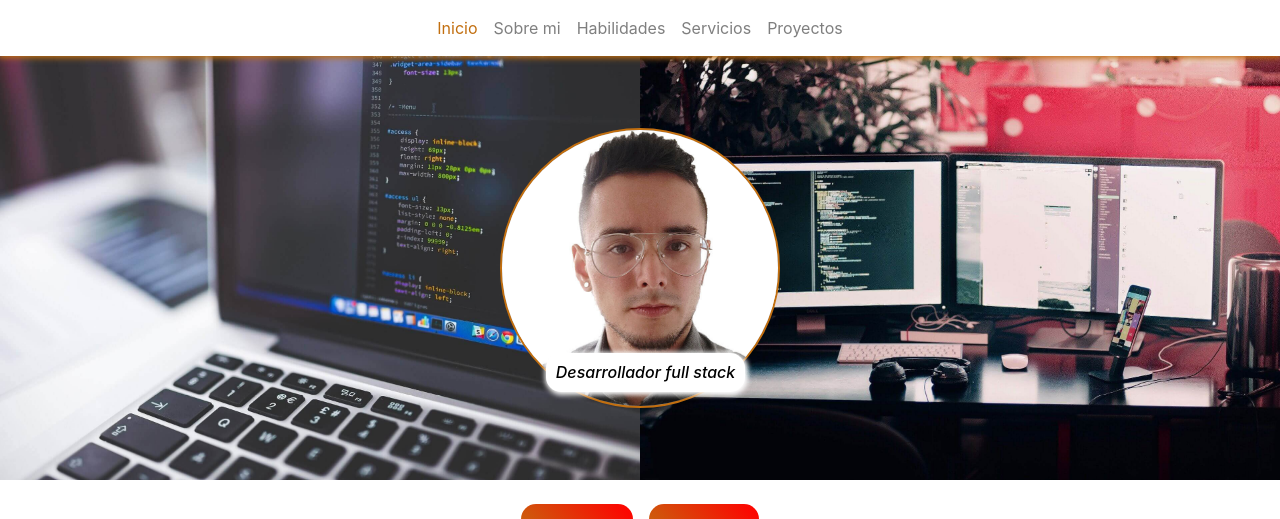
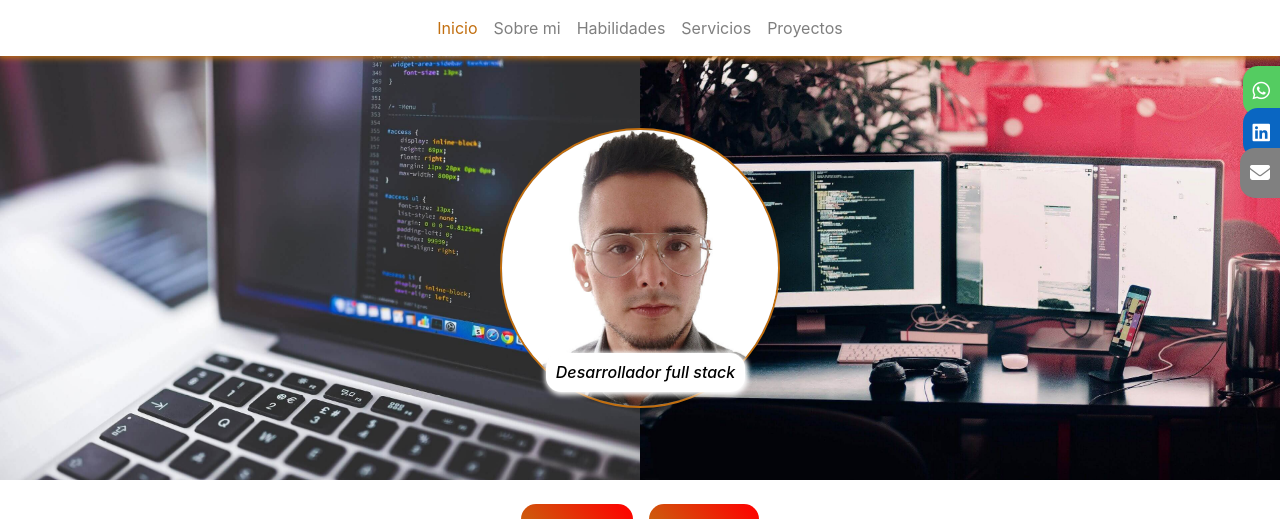
Before and after one commit to ktlaboral/Curriculum, a PHP site: page / in a window 1280 px wide. Shown: the top 519 px of the page. Run offline with PHP 8.4, Linux system fonts and the light colour scheme; some libraries are stand-ins or nearby versions.

Commit message:
Página terminada

```diff
--- a/css/estilos.css
+++ b/css/estilos.css
@@ -290,6 +290,41 @@ footer a:hover {
     color: white;
 }
 
+.nav_icon {
+    font-size: 20px;
+    position: fixed;
+    right: 0;
+    z-index: 900;
+    padding: 10px;
+    border-top-left-radius: 15px;
+    border-bottom-left-radius: 15px;
+    transition: all 250ms;
+}
+
+.nav_icon:hover {
+    text-decoration: none;
+    transform: scale(1.05);
+    padding-right: 20px;
+    border: 1px solid gray;
+}
+
+#nav_whatsapp {
+    color: white;
+    background: #54cc61;
+    top: 66px;
+}
+
+#nav_linkedin {
+    color: white;
+    background: #0a66c2;
+    top: 108px;
+}
+
+#nav_mail {
+    color: white;
+    background: gray;
+    top: 148px;
+}
 
 
 @media(max-width: 1024px) {
@@ -298,4 +333,15 @@ footer a:hover {
         bottom: 50px;
     }
 
+    .nav_icon {
+        font-size: 18px;
+        position: fixed;
+        right: 0;
+        z-index: 900;
+        padding: 8px;
+        border-top-left-radius: 15px;
+        border-bottom-left-radius: 15px;
+        transition: all 250ms;
+    }
+
 }
--- a/index.html
+++ b/index.html
@@ -58,6 +58,19 @@
   </nav>
   <!--  -->
 
+  <!-- Icono whatsapp -->
+  <a id="nav_whatsapp" target="_blank" href="https://api.whatsapp.com/send?phone=+573122046048" class="nav_icon text-center"> <i class="fab fa-whatsapp"></i> </a>
+  <!--  -->
+
+  <!-- Icono  -->
+  <a id="nav_linkedin" target="_blank" href="https://www.linkedin.com/in/andr%C3%A9s-mauricio-uribe-duque-31412115a/" class="nav_icon text-center"> <i class="fab fa-linkedin"></i> </a>
+  <!--  -->
+
+  <!-- Icono linkedin -->
+  <a id="nav_mail" target="_blank" href="mailto:ktlaboral@hotmail.com" class="nav_icon text-center"> <i class="fas fa-envelope"></i> </a>
+  <!--  -->
+
+
   <!-- Vista Principal -->
   <section id="vista_principal" class="d-flex flex-wrap">
 
@@ -115,9 +128,12 @@
 
       <p class="mt-5 text-justify"> Mi nombre es Andrés, actualmente tengo 21 años, soy desarrollador Web desde hace 2 años y desde hace medio año empecé como free lancer (Desarrollador independiente). </p>
       <p class="text-justify "> Algo que siempre me ha caracterizado es el ser autodidacta, gracias a ello he podido aprender mucho en lo que me apasiona, la informática. Mi objetivo es brindar un servicio aplicando siempre buenas practicas, empeño y por sobre todo entusiasmo por lo que hago, a cada trabajo le empleo un 110% para realizar un trabajo excelente. </p>
+
       <div class="ml-3 col-6 col-lg-4 col-xl-4 m-auto padre_boton position-relative">
         <a target="_blank" download="hoja_de_vida.pdf" href="#" class="text-center boton position-relative w-100 h-100">Descargar CV</a>
       </div>
+
+
 
 
     </div>
@@ -264,8 +280,8 @@
 
       <div class="caja_iconos col-12 col-lg-3 col-xl-3 d-flex flex-column align-items-center justify-content-lg-start justify-content-xl-start justify-content-center">
         <img class="my-2 i_servicios" src="img/pc.png" alt="">
-        <h6 class="font-italic text-center"> Montar PC para trabajo u oficina </h6>
-        <p class="text-center"> Tanto si buscas un computador para edición, trabajo o simplemente para jugar, puedo ayudarte a buscar los componentes perfectos para ti y entregarte tu computador listo para trabajar. </p>
+        <h6 class="font-italic text-center"> Montar PC para trabajo o juegos </h6>
+        <p class="text-center"> Tanto si buscas un equipo para edición, trabajo o simplemente para jugar, puedo ayudarte a buscar los componentes perfectos para ti y entregarte tu computador listo para trabajar. </p>
       </div>
 
     </div>
@@ -343,7 +359,7 @@
 
 <footer class="mt-5 d-flex align-items-center justify-content-center">
 
-  <p class="text-center"> Diseñado y Desarrollado por <a href="tel:+57 3114451314">Andrés Duque</a> ©Copyright 2020. Todos los derechos reservados. </p>
+  <p class="text-center"> Diseñado y Desarrollado por <a href="tel:+573122046048">Andrés Duque</a> ©Copyright 2020. Todos los derechos reservados. </p>
 
 </footer>
 
@@ -377,7 +393,7 @@
           <i class="correo fas fa-envelope"></i>
         </a>
 
-        <a target="_blank" href="https://api.whatsapp.com/send?phone=+573114451314&text=¡Hola!%20estoy%20interesado%20en%20tus%20servicios" class="mt-3 mt-lg-0 mt-xl-0 col-7 col-lg-4 col-xl-4 boton_modal d-flex flex-column align-items-center justify-content-center">
+        <a target="_blank" href="https://api.whatsapp.com/send?phone=+573122046048&text=¡Hola!%20estoy%20interesado%20en%20tus%20servicios" class="mt-3 mt-lg-0 mt-xl-0 col-7 col-lg-4 col-xl-4 boton_modal d-flex flex-column align-items-center justify-content-center">
           <p class="text-center">Escribir por Whatsapp</p>
           <i class="whatsapp fab fa-whatsapp"></i>
         </a>
```
